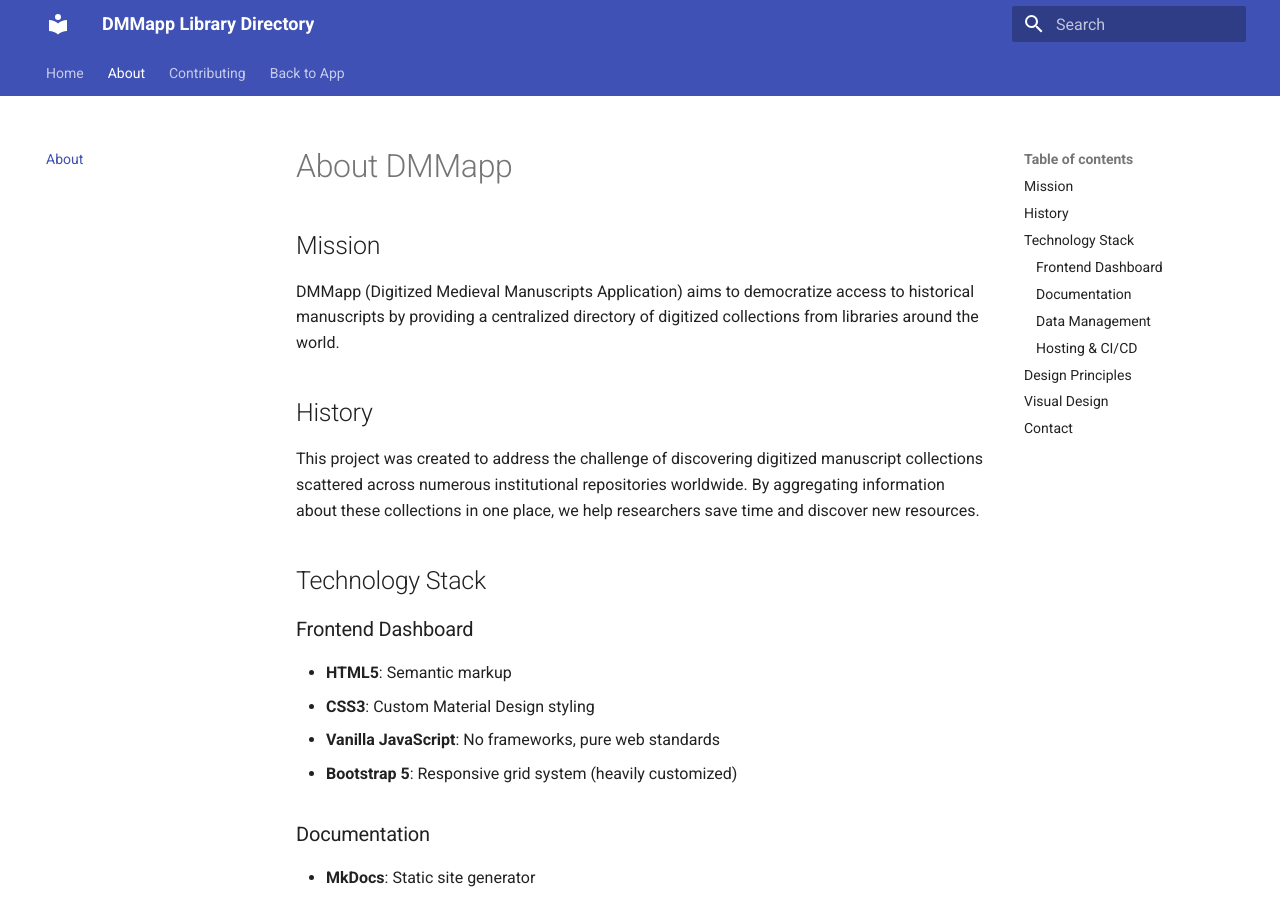
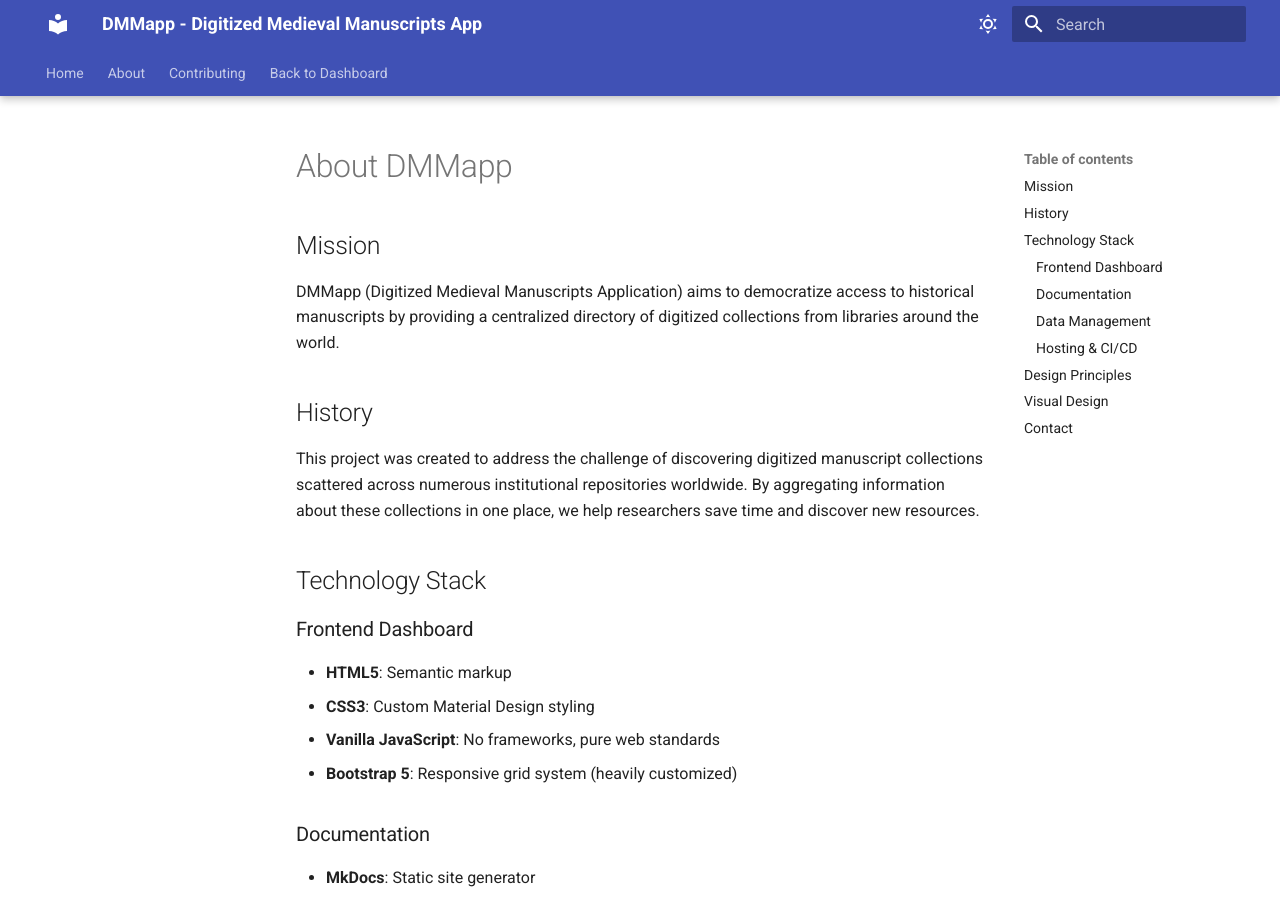
Before and after one commit to Dioscorides/githubpagesexperiment, an MkDocs documentation site: the page built from docs/about.md, in a window 1280 px wide and 900 px high. Built offline with MkDocs 1.6.1 and Material for MkDocs 9.7.7, drawn with Linux system fonts in a browser that asks for light colours.

Commit message:
feat: enhance accessibility and improve layout in index.html and mkdocs.yml

```diff
--- a/mkdocs.yml
+++ b/mkdocs.yml
@@ -1,36 +1,57 @@
-site_name: DMMapp Library Directory
-site_description: A directory of digitized manuscript libraries worldwide
+site_name: DMMapp - Digitized Medieval Manuscripts App
+site_description: Discover the beauty of digitized medieval manuscripts with the DMMapp. Our platform collects links to digitized collections from around the world, providing a gateway to the past.
 site_url: https://dioscorides.github.io/githubpagesexperiment/
 
 theme:
   name: material
+  # Visual Identity (Matches your Dashboard App)
   palette:
-    primary: indigo
-    accent: indigo
-  font:
-    text: Roboto
-    code: Roboto Mono
+    # Light Mode (Default)
+    - media: "(prefers-color-scheme: light)"
+      scheme: default
+      primary: indigo
+      accent: indigo
+      toggle:
+        icon: material/weather-sunny
+        name: Switch to dark mode
+    # Dark Mode
+    - media: "(prefers-color-scheme: dark)"
+      scheme: slate
+      primary: indigo
+      accent: indigo
+      toggle:
+        icon: material/weather-night
+        name: Switch to light mode
+
+  # The "Lean" Feature Set
   features:
-    - navigation.tabs
-    - navigation.sections
-    - navigation.top
-    - search.suggest
-    - search.highlight
+    - navigation.tabs           # Top-level tabs (looks like a website header)
+    - navigation.tabs.sticky    # Tabs stay visible when scrolling
+    - navigation.sections       # Groups sidebar items cleanly
+    - navigation.instant        # SPA feel (no page reloads - extremely fast)
+    - navigation.tracking       # URL updates as you scroll headers
+    - navigation.top            # "Back to Top" button appears on long pages
+    - search.suggest            # Live search suggestions
+    - search.highlight          # Highlights search terms in text
+    - search.share              # distinct URL for search results
+    - content.code.copy         # "Copy to Clipboard" button on code blocks
 
+markdown_extensions:
+  - admonition                  # Callout boxes (Note, Warning, Tip)
+  - pymdownx.details            # Collapsible "Show More" blocks
+  - pymdownx.superfences        # Advanced code blocks
+  - pymdownx.tabbed:            # Content tabs (e.g. Windows/Mac/Linux instructions)
+      alternate_style: true
+  - attr_list                   # Allow adding CSS classes to elements
+  - toc:
+      permalink: true           # Anchor links on hover (for sharing specific sections)
+
+# The Navigation Structure
 nav:
   - Home: index.md
-  - About: about.md
-  - Contributing: contributing.md
-  - Back to App: https://dioscorides.github.io/githubpagesexperiment/
-
-markdown_extensions:
-  - admonition
-  - pymdownx.highlight
-  - pymdownx.superfences
-  - pymdownx.tabbed
-  - attr_list
-  - md_in_html
-
+  - About: about.m
+  - 'Contributing': contributing.md
+  - 'Back to Dashboard': ../index.html  # <--- Back to the DMMapp Dashboard
 plugins:
   - search
 
```
Also changed, not shown: README.md (+243 -1 lines), index.html (+11 -10 lines), style.css (+30 -2 lines).
